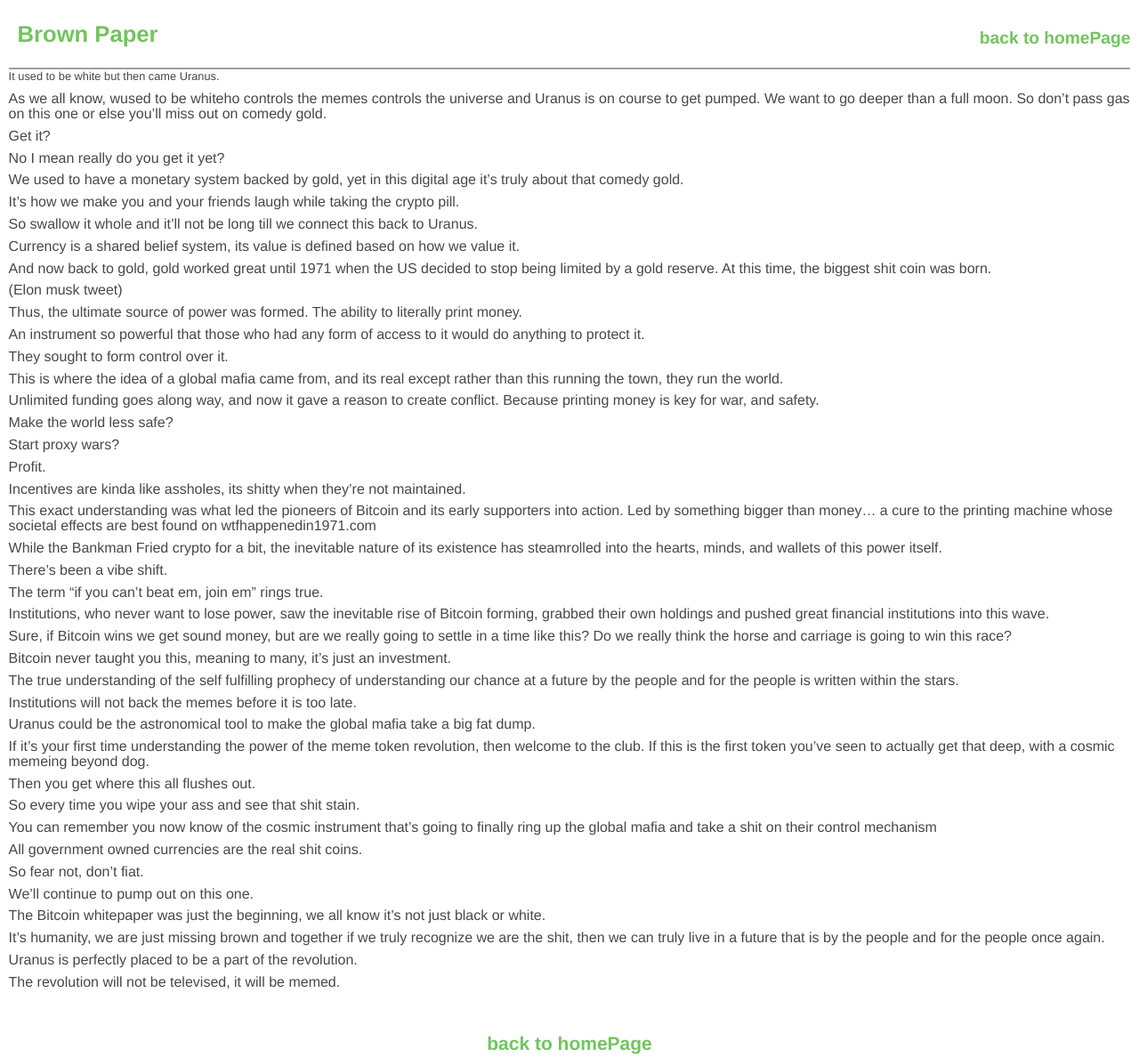
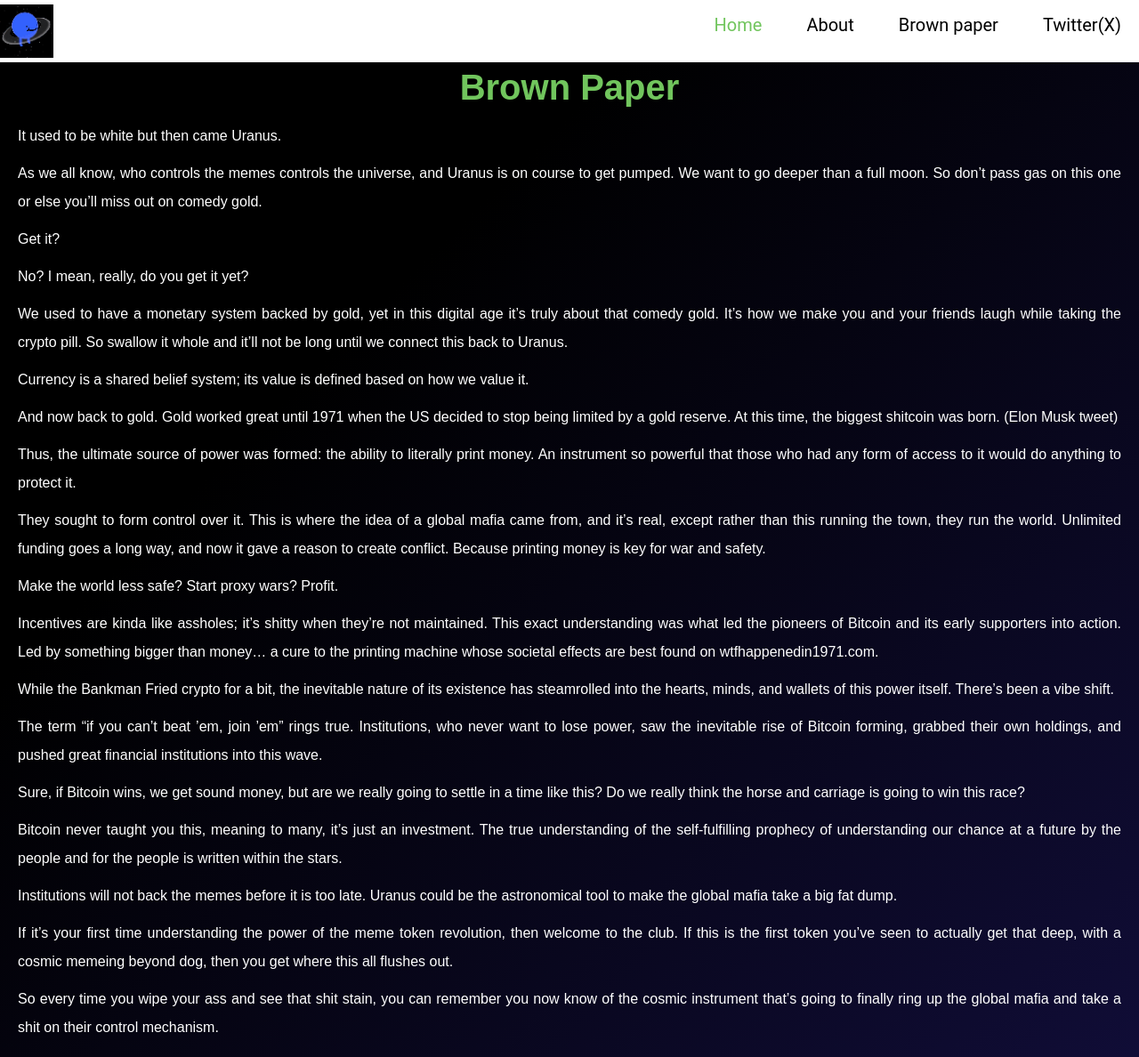
Before and after one commit to Power70/uranus_intenship, a plain HTML site: page UranusAssignment/brownPapaer.html in a window 1280 px wide. Shown: the top 1188 px of the page at 89% size. Drawn offline with Linux system fonts and the light colour scheme.

Commit message:
make changes to the width of the handburger when it content is displayed, ensure the links are displayed on the about and brown paper page for easy navigation also styles and social medial icons where added to the footer links respectively

```diff
--- a/UranusAssignment/brownPapaer.html
+++ b/UranusAssignment/brownPapaer.html
@@ -1,63 +1,118 @@
 <!DOCTYPE html>
 <html lang="en">
 <head>
-    <meta charset="UTF-8">
-    <meta name="viewport" content="width=device-width, initial-scale=1.0">
-    <title>Uranus web brown paper</title>
-    <link rel="stylesheet" href="./styles/brownPaper.css">
-    <link rel="stylesheet" href="./styles/4-common.css">
+  <meta charset="UTF-8">
+  <meta name="viewport" content="width=device-width, initial-scale=1.0">
+  <title>Uranus Web</title>
+  <link rel="stylesheet" href="https://cdnjs.cloudflare.com/ajax/libs/font-awesome/6.5.1/css/all.min.css">
+  <link href="assets/img/favicon.png" rel="icon">
+  <link href="assets/img/apple-touch-icon.png" rel="apple-touch-icon">
+  <link rel="stylesheet" href="./styles/3-header.css">
+  <link rel="stylesheet" href="./styles/4-common.css">
+  <link rel="stylesheet" href="./styles/footer.css">
+  <link rel="stylesheet" href="./styles/brownPaper.css">
 </head>
 <body>
-    <div class="paper-container">
+  <header>
+    <div class="logo-container">
+      <div class="logo"></div>
+      <i class="fas fa-bars"></i>
+    </div>
+    <nav id="navbar" class="navbar">
+        <ul>
+          <li><a class="nav-link scrollto active" href="/index.html">Home</a></li>
+          <li><a class="nav-link scrollto" href="./about.html">About</a></li>
+          <li><a class="nav-link scrollto" href="./brownPapaer.html">Brown paper</a></li>
+          <li><a class="nav-link scrollto" href="https://twitter.com/ANUSsolana" target="blank">Twitter(X)</a></li>
+        </ul>
+        <i class="bi bi-list mobile-nav-toggle"></i>
+      </nav>
+  </header>
+  <div class="paper-container">
         <div class="brownPaper">
             <div class="header-text">
                 <h1>Brown Paper</h1>
-                <h2><a href="./index.html">back to homePage</a></h2>
             </div>
-            <p>It used to be white but then came Uranus. </p>
-            <p>As we all know, wused to be whiteho controls the memes controls the universe and Uranus is on course to get pumped. We want to go deeper than a full moon.  So don’t pass gas on this one or else you’ll miss out on comedy gold.</p>
-            <p>Get it?</p>
-            <p>No I mean really do you get it yet?</p>
-            <p>We used to have a monetary system backed by gold, yet in this digital age it’s truly about that comedy gold. </p>
-            <p>It’s how we make you and your friends laugh while taking the crypto pill. </p>
-            <p>So swallow it whole and it’ll not be long till we connect this back to Uranus.</p>
-            <p>Currency is a shared belief system, its value is defined based on how we value it.</p>
-            <p>And now back to gold, gold worked great until 1971 when the US decided to stop being limited by a gold reserve. At this time, the biggest shit coin was born. </p>
-            <p>(Elon musk tweet) </p>
-            <p>Thus, the ultimate source of power was formed. The ability to literally print money. </p>
-            <p>An instrument so powerful that those who had any form of access to it would do anything to protect it.</p>
-            <p>They sought to form control over it. </p>
-            <p>This is where the idea of a global mafia came from, and its real except rather than this running the town, they run the world.</p>
-            <p>Unlimited funding goes along way, and now it gave a reason to create conflict. Because printing money is key for war, and safety. </p>
-            <p>Make the world less safe? </p>
-            <p>Start proxy wars?</p>
-            <p>Profit.</p>
-            <p>Incentives are kinda like assholes, its shitty when they’re not maintained. </p>
-            <p>This exact understanding was what led the pioneers of Bitcoin and its early supporters into action. Led by something bigger than money… a cure to the printing machine whose societal effects are best found on wtfhappenedin1971.com</p>
-            <p>While the Bankman Fried crypto for a bit, the inevitable nature of its existence has steamrolled into the hearts, minds, and wallets of this power itself. </p>
-            <p>There’s been a vibe shift.</p>
-            <p>The term “if you can’t beat em, join em” rings true.</p>
-            <p>Institutions, who never want to lose power, saw the inevitable rise of Bitcoin forming, grabbed their own holdings and pushed great financial institutions into this wave. </p>
-            <p>Sure, if Bitcoin wins we get sound money, but are we really going to settle in a time like this? Do we really think the horse and carriage is going to win this race?</p>
-            <p>Bitcoin never taught you this, meaning to many, it’s just an investment.</p>
-            <p>The true understanding of the self fulfilling prophecy of understanding our chance at a future by the people and for the people is written within the stars. </p>
-            <p>Institutions will not back the memes before it is too late.</p>
-            <p>Uranus could be the astronomical tool to make the global mafia take a big fat dump. </p>
-            <p>If it’s your first time understanding the power of the meme token revolution, then welcome to the club. If this is the first token you’ve seen to actually get that deep, with a cosmic memeing beyond dog. </p>
-            <p>Then you get where this all flushes out. </p>
-            <p>So every time you wipe your ass and see that shit stain. </p>
-            <p>You can remember you now know of the cosmic instrument that’s going to finally ring up the global mafia and take a shit on their control mechanism</p>
-            <p>All government owned currencies are the real shit coins. </p>
-            <p>So fear not, don’t fiat. </p>
-            <p>We’ll continue to pump out on this one.</p>
-            <p>The Bitcoin whitepaper was just the beginning, we all know it’s not just black or white. </p>
-            <p>It’s humanity, we are just missing brown and together if we truly recognize we are the shit, then we can truly live in a future that is by the people and for the people once again. </p>
-            <p>Uranus is perfectly placed to be a part of the revolution. </p>
-            <p>The revolution will not be televised, it will be memed.</p>
+            <p>
+                It used to be white but then came Uranus.
+            </p>
+            <p>
+                As we all know, who controls the memes controls the universe, and Uranus is on course to get pumped. We want to go deeper than a full moon. So don’t pass gas on this one or else you’ll miss out on comedy gold.
+            </p>
+            <p>
+                Get it?
+            </p>
+            <p>
+                No? I mean, really, do you get it yet?
+            </p>
+            <p>
+                We used to have a monetary system backed by gold, yet in this digital age it’s truly about that comedy gold. It’s how we make you and your friends laugh while taking the crypto pill. So swallow it whole and it’ll not be long until we connect this back to Uranus.
+            </p>
+            <p>
+                Currency is a shared belief system; its value is defined based on how we value it.
+            </p>
+            <p>
+                And now back to gold. Gold worked great until 1971 when the US decided to stop being limited by a gold reserve. At this time, the biggest shitcoin was born. (Elon Musk tweet)
+            </p>
+            <p>
+                Thus, the ultimate source of power was formed: the ability to literally print money. An instrument so powerful that those who had any form of access to it would do anything to protect it.
+            </p>
+            <p>
+                They sought to form control over it. This is where the idea of a global mafia came from, and it’s real, except rather than this running the town, they run the world. Unlimited funding goes a long way, and now it gave a reason to create conflict. Because printing money is key for war and safety.
+            </p>
+            <p>
+                Make the world less safe? Start proxy wars? Profit.
+            </p>
+            <p>
+                Incentives are kinda like assholes; it’s shitty when they’re not maintained. This exact understanding was what led the pioneers of Bitcoin and its early supporters into action. Led by something bigger than money… a cure to the printing machine whose societal effects are best found on wtfhappenedin1971.com.
+            </p>
+            <p>
+                While the Bankman Fried crypto for a bit, the inevitable nature of its existence has steamrolled into the hearts, minds, and wallets of this power itself. There’s been a vibe shift.
+            </p>
+            <p>
+                The term “if you can’t beat ’em, join ’em” rings true. Institutions, who never want to lose power, saw the inevitable rise of Bitcoin forming, grabbed their own holdings, and pushed great financial institutions into this wave.
+            </p>
+            <p>
+                Sure, if Bitcoin wins, we get sound money, but are we really going to settle in a time like this? Do we really think the horse and carriage is going to win this race?
+            </p>
+            <p>
+                Bitcoin never taught you this, meaning to many, it’s just an investment. The true understanding of the self-fulfilling prophecy of understanding our chance at a future by the people and for the people is written within the stars.
+            </p>
+            <p>
+                Institutions will not back the memes before it is too late. Uranus could be the astronomical tool to make the global mafia take a big fat dump.
+            </p>
+            <p>
+                If it’s your first time understanding the power of the meme token revolution, then welcome to the club. If this is the first token you’ve seen to actually get that deep, with a cosmic memeing beyond dog, then you get where this all flushes out.
+            </p>
+            <p>
+                So every time you wipe your ass and see that shit stain, you can remember you now know of the cosmic instrument that’s going to finally ring up the global mafia and take a shit on their control mechanism.
+            </p>
+            <p>
+                All government-owned currencies are the real shitcoins. So fear not, don’t fiat. We’ll continue to pump out on this one. The Bitcoin whitepaper was just the beginning; we all know it’s not just black or white. It’s humanity; we are just missing brown and together if we truly recognize we are the shit, then we can truly live in a future that is by the people and for the people once again.
+            </p>
+            <p>
+                Uranus is perfectly placed to be a part of the revolution. The revolution will not be televised; it will be memed.
+            </p>
         </div>
-        <div class="home">
-            <h2><a href="./index.html">back to homePage</a></h2>
+    <footer>
+        <div class="footer-container">
+            <div class="youtube">
+                <ul>
+                    <li><a href="https://youtu.be/gI7qfHuLQ6Q?si=u-WxyjUXlvIvY-wA">Click here to see our youtube video</a></li>
+                    <li><a href="#"><i class="fa-brands fa-square-facebook"></i>Facebook</a></li>
+                    <li><a href="#"><i class="fa-brands fa-square-instagram"></i>Instagram</a></li>
+            </ul>
+            </div>
+            <div class="partners">
+                <ul>
+                <li><a href="https://Dia.wiki">Decentralized Intelligence Agency</a></li>
+                <li><a href="https://WorldVibeWeb.org">World Vibe Web</a></li>
+                <li><a href="https://Purplerock.xyz">Purplerock</a></li>
+                </ul>
+            </div>
         </div>
-    </div>
+        <div class="copyright">© 2024 Torzor. All rights reserved.</div>
+    </footer>
+    <script src="./app.js"></script>
 </body>
 </html>
--- a/UranusAssignment/styles/3-header.css
+++ b/UranusAssignment/styles/3-header.css
@@ -32,7 +32,7 @@ h4 {
     padding-left: 25px;
     padding-right: 25px;
   }
-  h1{
+  .welcome h1{
     padding: 20px;
     font-size: 5px;
   }
@@ -110,7 +110,7 @@ h4 {
   .show-navbar ul{
     display: block;
     position: absolute;
-    width: 35%;
+    width: 50%;
     height: 100vh !important;
     position: fixed;
     left: 0;
--- a/UranusAssignment/styles/about.css
+++ b/UranusAssignment/styles/about.css
@@ -4,12 +4,15 @@
     box-sizing: border-box;
 }
 .about {
+    background-color: #130f40;
+    background-image: linear-gradient(315deg, #130f40 0%, #000000 74%);
+    color: white;
+    font-family: Arial, Helvetica, sans-serif;
     display: flex;
     flex-direction: column;
     justify-content: center;
     align-items: center;
-    width: 80%;
-    height: 100%;
+    flex-grow: 1;
     padding: 20px;
     margin: 0 auto;
 }
@@ -17,30 +20,31 @@
     margin-bottom: 10px;
     color: #71c55d;
 }
-
 p {
     text-align: justify;
-    line-height: 1.9;
+    line-height: 2;
     font-size: 16px;
-    color: #333;
-    margin-bottom: 20px;
+    color: white;
+    padding: 0 20px;
+    margin-top: 10px;
 }
 a{
     list-style: none;
-    line-height: 16px;
     text-decoration: none;
-    font-size: 30px;
-    font-weight: 600;
     text-align: center;
-    color: #71c55d;
 }
 @media screen and (max-width: 768px) {
     .about {
-        width: 90%;
+        width: 100%;
         padding: 10px;
     }
     p {
-        font-size: 14px;
-        line-height: 1.6;
+        text-align: justify;
+        font-size: 20px;
+        color: white;
+        padding: 0 20px;
+    }
+    .about h1{
+        height: 20px;
     }
 }
--- a/UranusAssignment/styles/brownPaper.css
+++ b/UranusAssignment/styles/brownPaper.css
@@ -1,40 +1,41 @@
+*{
+    margin: 0;
+    padding: 0;
+    box-sizing: border-box;
+}
 .paper-container{
-    background-color: white;
+    background-color: #130f40;
+    background-image: linear-gradient(315deg, #130f40 0%, #000000 74%);
+    color: white;
+    font-family: Arial, Helvetica, sans-serif;
+}
+.brownPaper{
     display: flex;
     flex-direction: column;
-    align-items: center;
     justify-content: center;
+    line-height:1.05rem;
+    flex-grow: 1;
 }
-.brownPaper{
-    padding-top:1rem;
-    font-size:0.8rem;
-    padding:0.6rem;
-    line-height:1.05rem;
-    padding-bottom:3rem;
+.brownPaper p{
+    text-align: justify;
+    line-height: 2;
+    font-size: 16px;
+    color: white;
+    padding: 0 20px;
+    margin-top: 10px;
 }
-.brownPaper p + p
-{
-    padding-top:0.5rem;
-    font-size: 16px;
-    font-weight: 300;
+@media screen and (max-width: 768px){
+    .brownPaper p{
+        text-align: justify;
+        font-size: 20px;
+        color: white;
+        padding: 0 20px;
+    }
 }
-.header-text{
-    display: flex;
-    border-bottom: 2px solid hsl(60, 3%, 62%);
-    width: 100%;
-    justify-content: space-between;
-    align-items: center;
-
-}
-h1{
+.header-text h1{
     text-align: center;
     color: #71c55d;;
-    margin-top: 10px;
+    margin-top: 20px;
     margin-bottom: 20px;
-    padding: 10px;
+    font-size: 40px;
 }
-a{
-    text-decoration: none;
-    color: #71c55d;
-    font-weight: 600;
-}
--- a/UranusAssignment/styles/footer.css
+++ b/UranusAssignment/styles/footer.css
@@ -1,17 +1,19 @@
 
+footer{
+     background-color: #6FB3D2;
+     bottom: 0;
+     font-family: Arial, Helvetica, sans-serif;
+}
 .footer-container {
-    background-color: #6FB3D2;
     padding: 20px;
     width: 100%;
     display: flex;
     justify-content: space-around;
     align-items: center;
     position: static;
-    bottom: 0;
 }
 a {
     text-decoration: none;
-    font-weight: 600;
     line-height: 36px;
     font-size: 16px;
     color: white;
@@ -22,10 +24,6 @@ a {
 }
 .partners {
     display: inline-block;
-}
-h2 {
-    color: black;
-    text-align: center;
 }
 ul {
     list-style-type: none;
@@ -39,5 +37,8 @@ li {
 .copyright {
     color: #000;
     text-align: center;
-    flex-grow: 1;
+    font-size: 16px;
 }
+i{
+    margin-right: 10px;
+}
```
Also changed, not shown: UranusAssignment/about.html (+45 -5 lines), UranusAssignment/index.html (+4 -4 lines).
